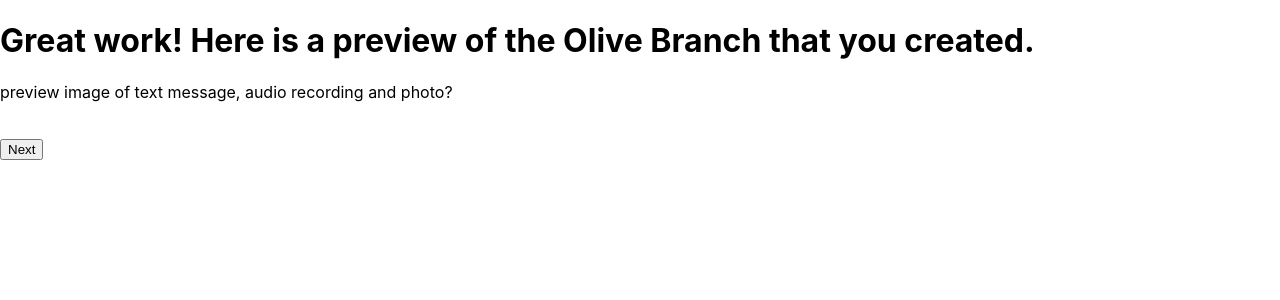
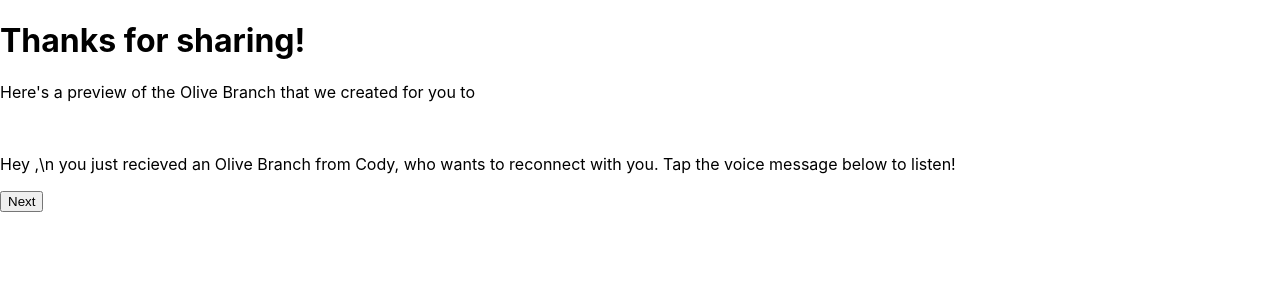
Before and after one commit to kent28808/olivebranchr2, a Next.js app: page /previewMessage in a window 1280 px wide. Shown: the top 300 px of the page. Built offline with nearby package versions, Linux system fonts and the light colour scheme.

Commit message:
removed timer fr user journey, update routing

```diff
--- a/pages/previewMessage.js
+++ b/pages/previewMessage.js
@@ -1,19 +1,26 @@
 import Link from "next/link";
+import { useContext } from "react";
+import { MessageContext } from "../context/MessageContext";
 
-const previewMessageScreen = () => {
+export default function previewMessageScreen() {
+  const { message } = useContext(MessageContext);
+
   return (
     <div>
-      <h1>
-        Great work! Here is a preview of the Olive Branch that you created.
-      </h1>
-
-      <p>preview image of text message, audio recording and photo?</p>
+      <h1>Thanks for sharing!</h1>
+      <p>
+        Here's a preview of the Olive Branch that we created for you to
+        {message.recipientName}
+      </p>
       <br></br>
+      <p>
+        Hey {message.recipientName},\n you just recieved an Olive Branch from
+        Cody, who wants to reconnect with you. Tap the voice message below to
+        listen!
+      </p>
       <Link href='/recipientNumber' passHref>
         <button>Next</button>
       </Link>
     </div>
   );
-};
-
-export default previewMessageScreen;
+}
--- a/pages/previewRecording.js
+++ b/pages/previewRecording.js
@@ -6,7 +6,7 @@ const previewRecording = () => {
       <h1>Sounds great!</h1>
       <br></br>
       <p>View img of audio recording here</p>
-      <Link href='/timer' passHref>
+      <Link href='/previewMessage' passHref>
         <button>Next</button>
       </Link>
     </div>
```
